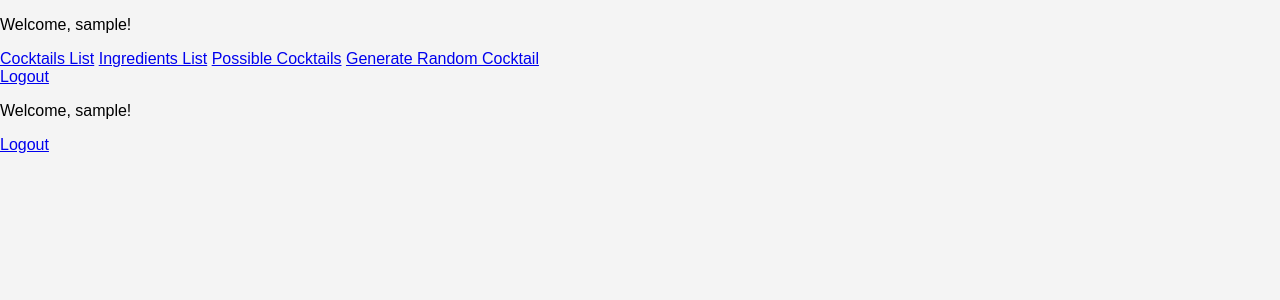
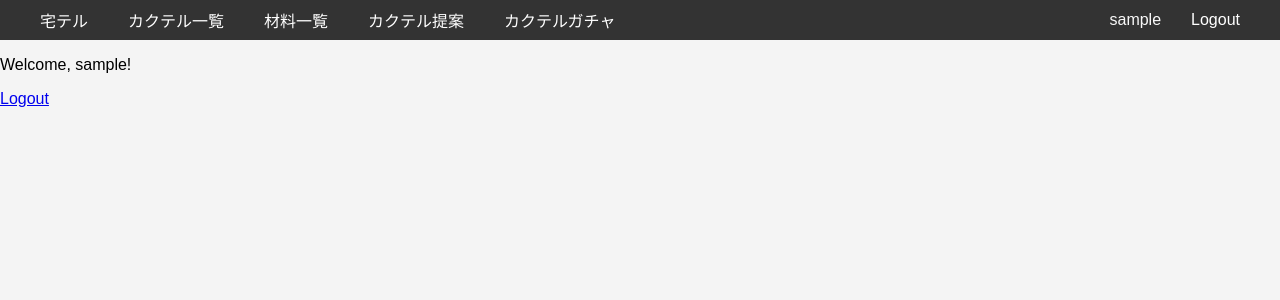
Before and after one commit to Chroma7p/TakuTail, a Django app: page /home/ in a window 1280 px wide. Shown: the top 300 px of the page. Run offline with Django 5.2, Linux system fonts and the light colour scheme; the visitor is signed in with stand-in values (Sample User, id 1).

Commit message:
ナビゲーションバー作成(css)

```diff
--- a/takutail/static/style.css
+++ b/takutail/static/style.css
@@ -47,3 +47,55 @@ body {
 .not-owned {
     background-color: #f8d7da;
 }
+
+.navbar {
+    background-color: #333;
+    overflow: hidden;
+    display: flex;
+    align-items: center;
+    justify-content: space-between;
+    padding: 10px 20px;
+    height: 20px;
+}
+
+.nav-links {
+    list-style-type: none;
+    margin: 0;
+    padding: 0;
+    display: flex;
+}
+
+.nav-links li {
+    display: inline;
+}
+
+.nav-links a {
+    color: white;
+    text-decoration: none;
+    padding: 14px 20px;
+    display: block;
+}
+
+.nav-links a:hover {
+    background-color: #ddd;
+    color: black;
+}
+
+.user-section {
+    display: flex;
+    align-items: center;
+    gap: 10px;
+}
+
+.logout-link,
+.login-link {
+    color: white;
+    text-decoration: none;
+    padding: 14px 20px;
+}
+
+.logout-link:hover,
+.login-link:hover {
+    background-color: #ddd;
+    color: black;
+}
--- a/takutail/templates/base.html
+++ b/takutail/templates/base.html
@@ -10,21 +10,29 @@
 <body>
     <nav>
         {% if user.is_authenticated %}
-        <p>Welcome, {{ user.username }}!</p>
-
-        <a href="{% url 'cocktails_list' %}">Cocktails List</a>
-        <a href="{% url 'ingredients_list' %}">Ingredients List</a>
-        <a href="{% url 'list_possible_cocktails' %}">Possible Cocktails</a>
-        <a href="{% url 'random_cocktail' %}">Generate Random Cocktail</a>
-
-        <form action='{% url "logout" %}' method='post' name='logout'>
-            {% csrf_token %}
-            <a href="javascript:logout.submit()">Logout</a>
-        </form>
+        <div class="navbar">
+            <ul class="nav-links">
+                <li><a href="{% url 'home' %}">宅テル</a></li>
+                <li><a href="{% url 'cocktails_list' %}">カクテル一覧</a></li>
+                <li><a href="{% url 'ingredients_list' %}">材料一覧</a></li>
+                <li><a href="{% url 'list_possible_cocktails' %}">カクテル提案</a></li>
+                <li><a href="{% url 'random_cocktail' %}">カクテルガチャ</a></li>
+            </ul>
+            <div class="user-section">
+                <span style="color: #f9f9f9;">{{ user.username }}</span>
+                <form action='{% url "logout" %}' method='post' name='logout' class="logout-form">
+                    {% csrf_token %}
+                    <a href="javascript:logout.submit()" class="logout-link">Logout</a>
+                </form>
+            </div>
+        </div>
         {% else %}
-        <a href="{% url 'login' %}">Login</a>
+        <div class="navbar">
+            <a href="{% url 'login' %}" class="login-link">Login</a>
+        </div>
         {% endif %}
     </nav>
+
 
     {% block content %}
     {% endblock %}
```
